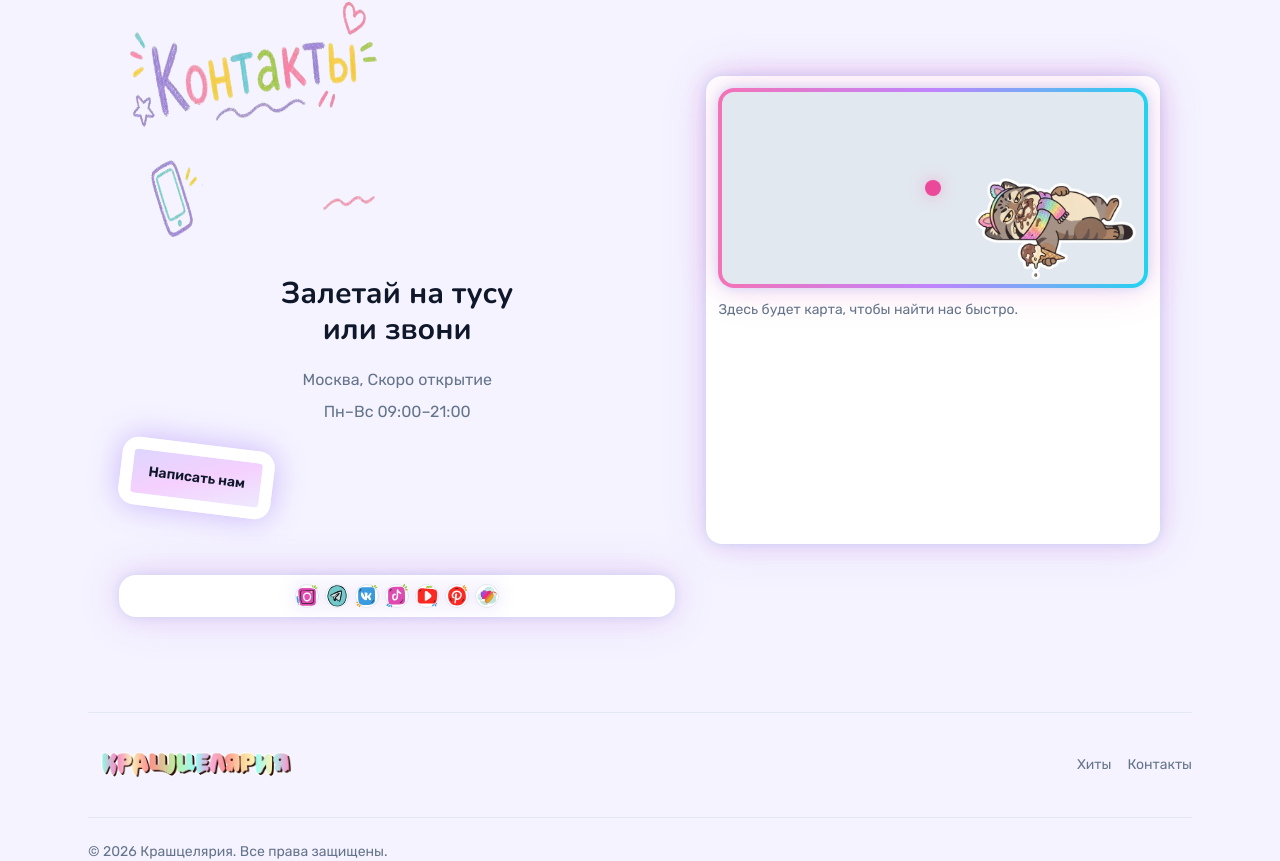
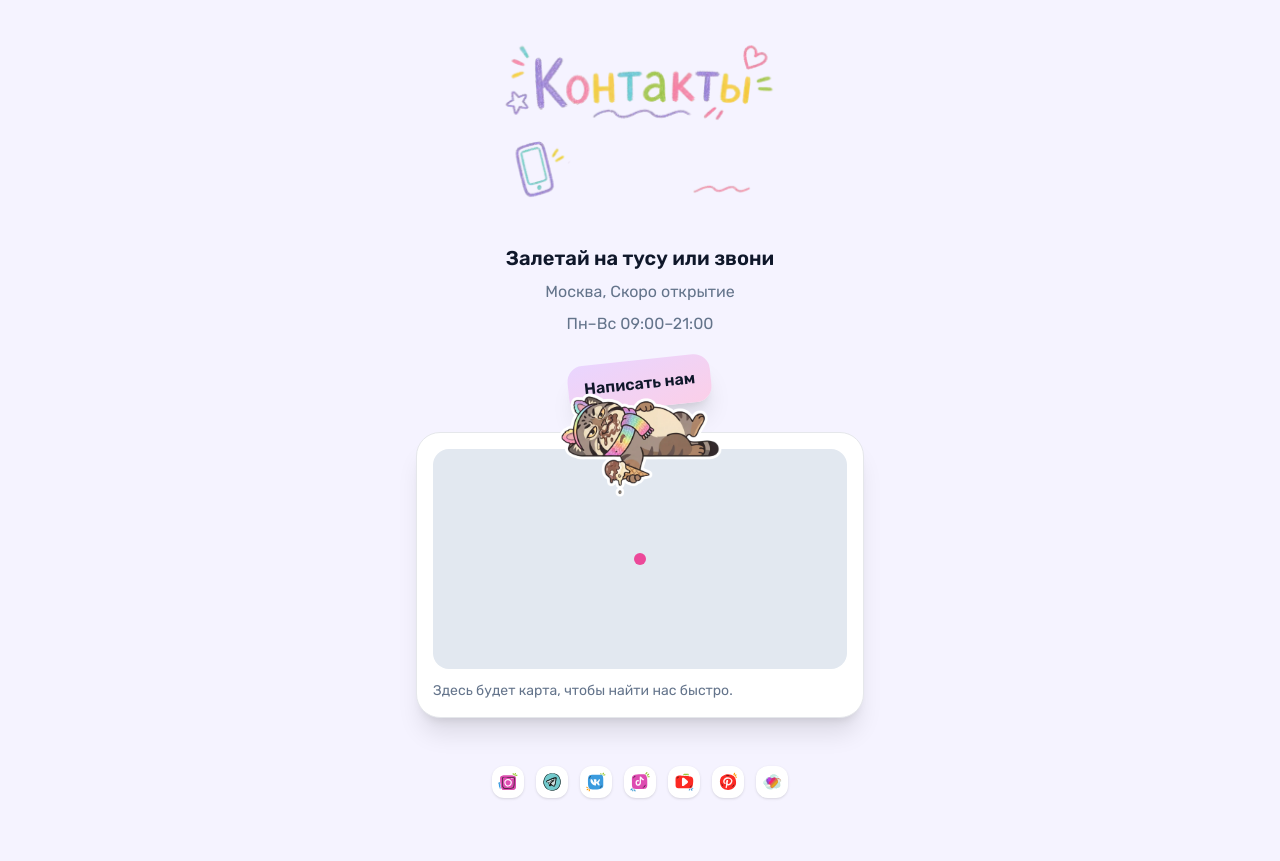
Before and after one commit to RahaAndiyskiy/Crash_celarya, a Next.js app: page / in a window 1280 px wide. Shown: the part 2585-3446 px from the top of the page. Built offline with nearby package versions, Linux system fonts and the light colour scheme.

Commit message:
Fix Contacts button link behavior

```diff
--- a/components/Contacts.jsx
+++ b/components/Contacts.jsx
@@ -1,72 +1,78 @@
-'use client';
-
 export default function Contacts({ data }) {
   return (
-    <section id="contacts" className="relative grid gap-8 p-8 md:grid-cols-[1.1fr_0.9fr]">
-      <div className="relative space-y-5 -top-8 max-[430px]:-top-12 max-[430px]:left-3 max-[375px]:left-4">
+    <section id="contacts" className="relative px-4 pb-24 pt-10 bg-[#F5F3FF] overflow-hidden">
+      <div className="mx-auto max-w-md text-center space-y-6">
+
+        {/* Заголовок (фикс ширины, не прыгает) */}
         <img
           src="/optimized/Контакты.webp"
           alt="Контакты"
-          loading="lazy"
-          className="h-[276px] w-auto max-w-[280px] -rotate-[8deg] transition-opacity duration-500 ease-out"
+          className="mx-auto w-[260px] sm:w-[300px] h-auto"
         />
-        <h2 className="text-2xl font-nunito font-black text-primary text-center sm:text-3xl">Залетай на тусу<br />или звони</h2>
-        <div className="space-y-2 text-secondary text-center font-rubik">
-          <p>{data.location}</p>
-          <p>{data.hours}</p>
+
+        <div className="space-y-2">
+          <p className="text-xl font-semibold text-slate-900">
+            Залетай на тусу или звони
+          </p>
+          <p className="text-slate-500">{data.location}</p>
+          <p className="text-slate-500">{data.hours}</p>
         </div>
-        <a href="https://web.telegram.org/a/#683846671" target="_blank" rel="noreferrer" className="mx-auto inline-flex w-fit items-center justify-center rounded-2xl border-[12px] border-white bg-gradient-to-br from-violet-200 via-fuchsia-200 to-violet-100 px-4 py-3 text-sm font-semibold text-primary shadow-[0_0_30px_rgba(139,92,246,0.4)] transition duration-200 hover:-translate-y-0.5 rotate-[7deg]">
+
+        <a
+          href="https://web.telegram.org/a/#683846671"
+          target="_blank"
+          rel="noreferrer"
+          className="mx-auto block w-fit rotate-[-6deg] rounded-2xl bg-gradient-to-br from-purple-200 to-pink-200 px-4 py-3 mb-[30px] font-semibold shadow-xl text-center"
+          aria-label="Написать нам"
+        >
           {data.button}
         </a>
-      </div>
-      <div className="product-card mt-16 rounded-2xl bg-white p-3 shadow-[0_0_45px_rgba(139,92,246,0.18),0_0_24px_rgba(236,72,153,0.16),0_0_10px_rgba(56,189,248,0.2)] transform transition-transform duration-300 hover:scale-[1.02] z-10">
-        <div className="overflow-hidden rounded-2xl p-[4px] bg-gradient-to-r from-pink-400 via-purple-400 to-cyan-400 shadow-[0_0_40px_rgba(236,72,153,0.18),0_0_20px_rgba(139,92,246,0.15),0_0_8px_rgba(56,189,248,0.2)]">
-          <div className="relative h-48 rounded-xl bg-slate-200">
-            <span className="absolute left-1/2 top-1/2 h-4 w-4 -translate-x-1/2 -translate-y-1/2 rounded-full bg-pink-500 shadow-[0_0_16px_rgba(236,72,153,0.35)]" />
+
+        {/* КАРТА — база */}
+        <div className="relative mt-10">
+          <div className="rounded-3xl border bg-white p-4 shadow-xl">
+            <div className="h-[220px] rounded-2xl bg-slate-200 flex items-center justify-center">
+              <div className="h-3 w-3 rounded-full bg-pink-500"></div>
+            </div>
+            <p className="mt-3 text-sm text-slate-500 text-left">
+              Здесь будет карта, чтобы найти нас быстро.
+            </p>
           </div>
+
+          {/* МАНУЛ С МОРОЖЕНЫМ — ПРИВЯЗАН К КАРТЕ */}
+          <img
+            src="/optimized/Мороженое.webp"
+            alt="Мороженое"
+            loading="lazy"
+            className="pointer-events-none absolute left-1/2 -translate-x-1/2 -top-[110px] w-[150px] sm:w-[180px]"
+          />
         </div>
-        <p className="mt-3 text-sm text-secondary">Здесь будет карта, чтобы найти нас быстро.</p>
-      </div>
-      <div className="mx-auto w-full max-w-6xl">
-        <div className="mb-6 rounded-2xl bg-white p-2 shadow-[0_0_45px_rgba(139,92,246,0.18),0_0_24px_rgba(236,72,153,0.16),0_0_10px_rgba(56,189,248,0.2)] ring-1 ring-white">
-          <div className="flex flex-wrap justify-center gap-1.5 max-[390px]:gap-0.1 max-[375px]:gap-0.1">
-            <a href="/socials" aria-label="Instagram" className="inline-flex h-6 w-6 items-center justify-center rounded-2xl bg-white border border-slate-200 shadow-[0_0_20px_rgba(139,92,246,0.16)] transition hover:-translate-y-1 hover:shadow-[0_0_24px_rgba(139,92,246,0.24)]">
-              <img src="/Icons SVG/icons8-instagram-100.svg" alt="Instagram" className="h-6 w-6" />
-            </a>
-            <a href="/socials" aria-label="Telegram" className="inline-flex h-6 w-6 items-center justify-center rounded-2xl bg-white border border-slate-200 shadow-[0_0_20px_rgba(139,92,246,0.16)] transition hover:-translate-y-1 hover:shadow-[0_0_24px_rgba(139,92,246,0.24)]">
-              <img src="/Icons SVG/icons8-telegram-app-100.svg" alt="Telegram" className="h-6 w-6" />
-            </a>
-            <a href="/socials" aria-label="VK" className="inline-flex h-6 w-6 items-center justify-center rounded-2xl bg-white border border-slate-200 shadow-[0_0_20px_rgba(139,92,246,0.16)] transition hover:-translate-y-1 hover:shadow-[0_0_24px_rgba(139,92,246,0.24)]">
-              <img src="/Icons SVG/icons8-vk-com-100.svg" alt="VK" className="h-6 w-6" />
-            </a>
-            <a href="/socials" aria-label="TikTok" className="inline-flex h-6 w-6 items-center justify-center rounded-2xl bg-white border border-slate-200 shadow-[0_0_20px_rgba(139,92,246,0.16)] transition hover:-translate-y-1 hover:shadow-[0_0_24px_rgba(139,92,246,0.24)]">
-              <img src="/Icons SVG/icons8-tiktok-100.svg" alt="TikTok" className="h-6 w-6" />
-            </a>
-            <a href="/socials" aria-label="YouTube" className="inline-flex h-6 w-6 items-center justify-center rounded-2xl bg-white border border-slate-200 shadow-[0_0_20px_rgba(139,92,246,0.16)] transition hover:-translate-y-1 hover:shadow-[0_0_24px_rgba(139,92,246,0.24)]">
-              <img src="/Icons SVG/icons8-youtube-100.svg" alt="YouTube" className="h-6 w-6" />
-            </a>
-            <a href="/socials" aria-label="Pinterest" className="inline-flex h-6 w-6 items-center justify-center rounded-2xl bg-white border border-slate-200 shadow-[0_0_20px_rgba(139,92,246,0.16)] transition hover:-translate-y-1 hover:shadow-[0_0_24px_rgba(139,92,246,0.24)]">
-              <img src="/Icons SVG/icons8-pinterest-100.svg" alt="Pinterest" className="h-6 w-6" />
-            </a>
-            <a href="/socials" aria-label="Likee" className="inline-flex h-6 w-6 items-center justify-center rounded-2xl bg-white border border-slate-200 shadow-[0_0_20px_rgba(139,92,246,0.16)] transition hover:-translate-y-1 hover:shadow-[0_0_24px_rgba(139,92,246,0.24)]">
-              <img src="/Icons SVG/icons8-likee-50.svg" alt="Likee" className="h-6 w-6" />
-            </a>
-          </div>
+
+        {/* Соцсети */}
+        <div className="flex flex-wrap justify-center gap-3 pt-6">
+          <a href="/socials" aria-label="Instagram" className="h-8 w-8 flex items-center justify-center rounded-xl bg-white shadow">
+            <img src="/Icons SVG/icons8-instagram-100.svg" className="h-5 w-5" />
+          </a>
+          <a href="https://t.me/crushschooltrends" target="_blank" rel="noreferrer" aria-label="Telegram" className="h-8 w-8 flex items-center justify-center rounded-xl bg-white shadow">
+            <img src="/Icons SVG/icons8-telegram-app-100.svg" className="h-5 w-5" />
+          </a>
+          <a href="/socials" aria-label="VK" className="h-8 w-8 flex items-center justify-center rounded-xl bg-white shadow">
+            <img src="/Icons SVG/icons8-vk-com-100.svg" className="h-5 w-5" />
+          </a>
+          <a href="/socials" aria-label="TikTok" className="h-8 w-8 flex items-center justify-center rounded-xl bg-white shadow">
+            <img src="/Icons SVG/icons8-tiktok-100.svg" className="h-5 w-5" />
+          </a>
+          <a href="/socials" aria-label="YouTube" className="h-8 w-8 flex items-center justify-center rounded-xl bg-white shadow">
+            <img src="/Icons SVG/icons8-youtube-100.svg" className="h-5 w-5" />
+          </a>
+          <a href="/socials" aria-label="Pinterest" className="h-8 w-8 flex items-center justify-center rounded-xl bg-white shadow">
+            <img src="/Icons SVG/icons8-pinterest-100.svg" className="h-5 w-5" />
+          </a>
+          <a href="/socials" aria-label="Likee" className="h-8 w-8 flex items-center justify-center rounded-xl bg-white shadow">
+            <img src="/Icons SVG/icons8-likee-50.svg" className="h-5 w-5" />
+          </a>
         </div>
       </div>
-      <img
-        src="/optimized/Мороженое.webp"
-        alt="Мороженое"
-        loading="lazy"
-        className="
-          pointer-events-none absolute right-12 top-0
-          translate-y-[6rem]
-          sm:translate-y-[8rem]
-          max-[430px]:translate-y-[30.5rem]
-          h-[220px] w-auto max-w-[220px]
-          transition-opacity duration-500 ease-out z-20
-        "
-      />
     </section>
   );
 }
```
